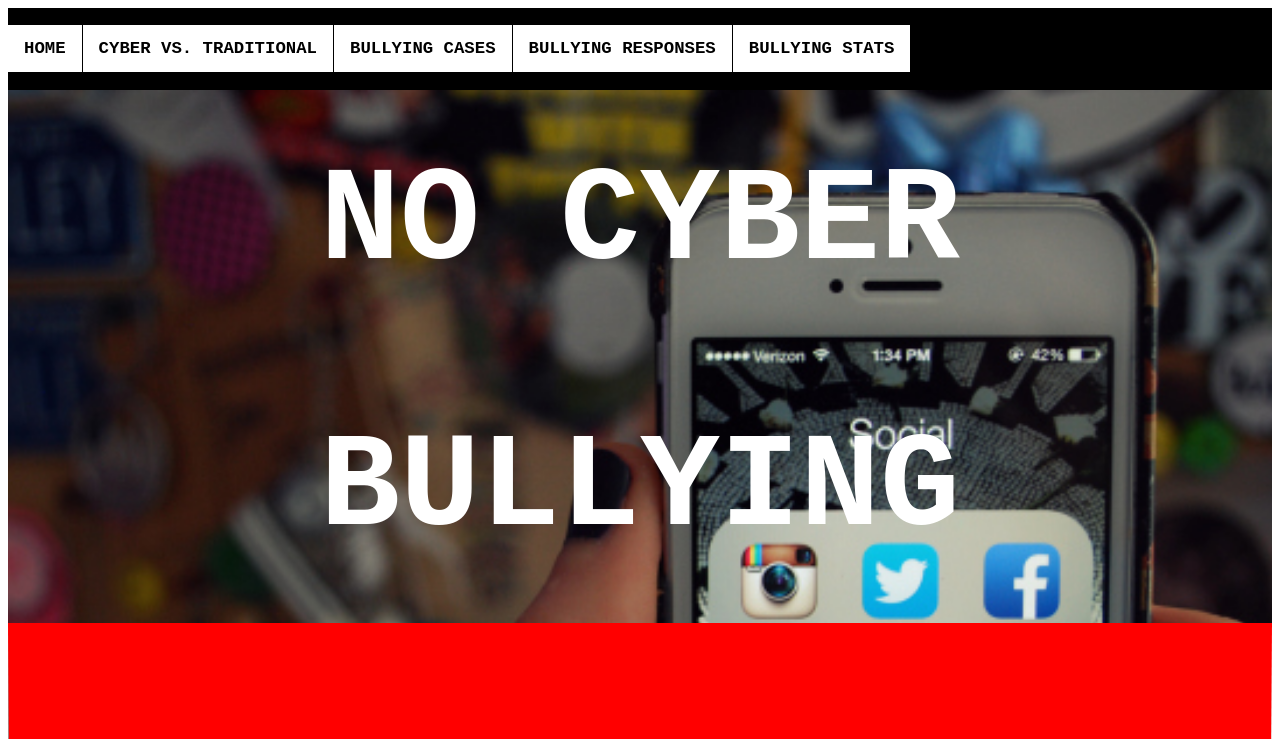
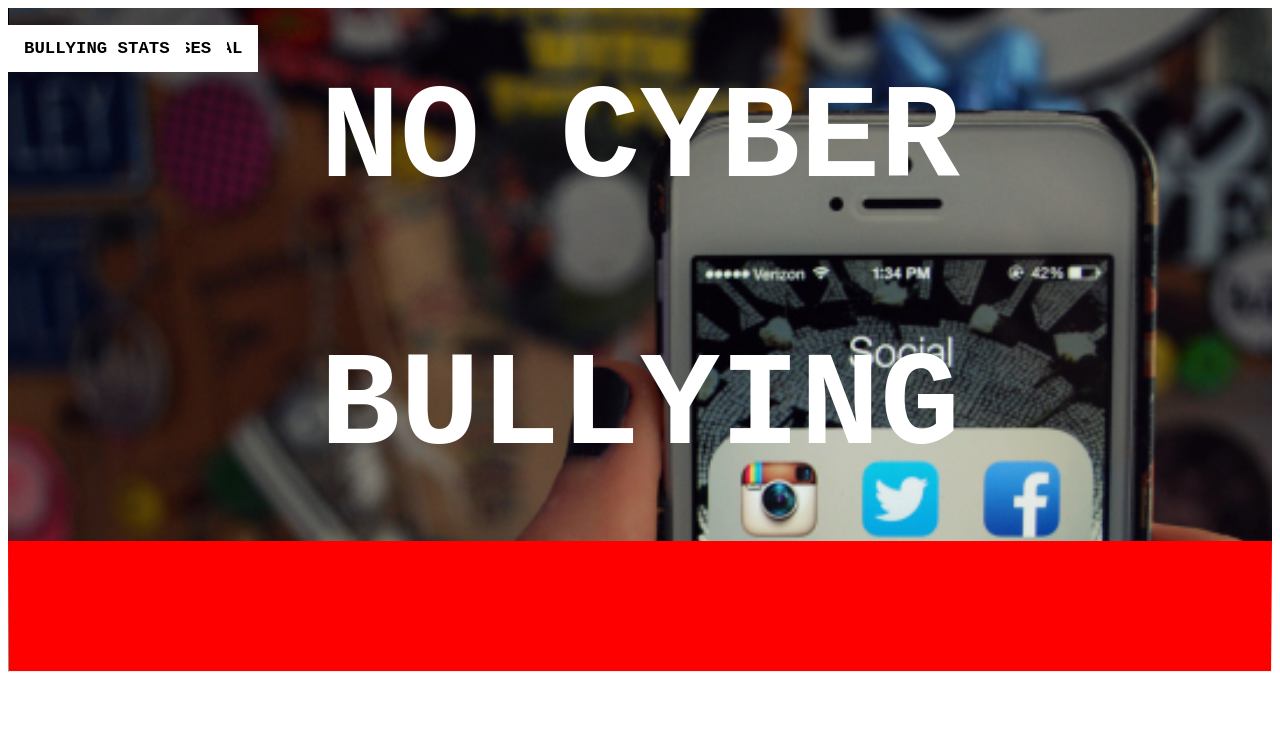
Before and after one commit to KenChen2/Home, a plain HTML site: page index.html in a window 1280 px wide. Shown: the top 739 px of the page. Drawn offline with Linux system fonts and the light colour scheme.

Commit message:
Add files via upload

```diff
--- a/basic.css
+++ b/basic.css
@@ -102,9 +102,11 @@ ol {
 }
 li {
     display: inline;
+position:fixed;
 }
 li {
     float: left;
+position:fixed;
 }
 
 a {
@@ -127,6 +129,7 @@ ol {
 
 li {
     float: left;
+position:fixed;
 }
 
 li a {
@@ -135,6 +138,7 @@ li a {
     text-align: center;
     padding: 14px 16px;
     text-decoration: none;
+position:fixed;
 }
 
 /* Change the link color to #000000 (black) on hover */
```
